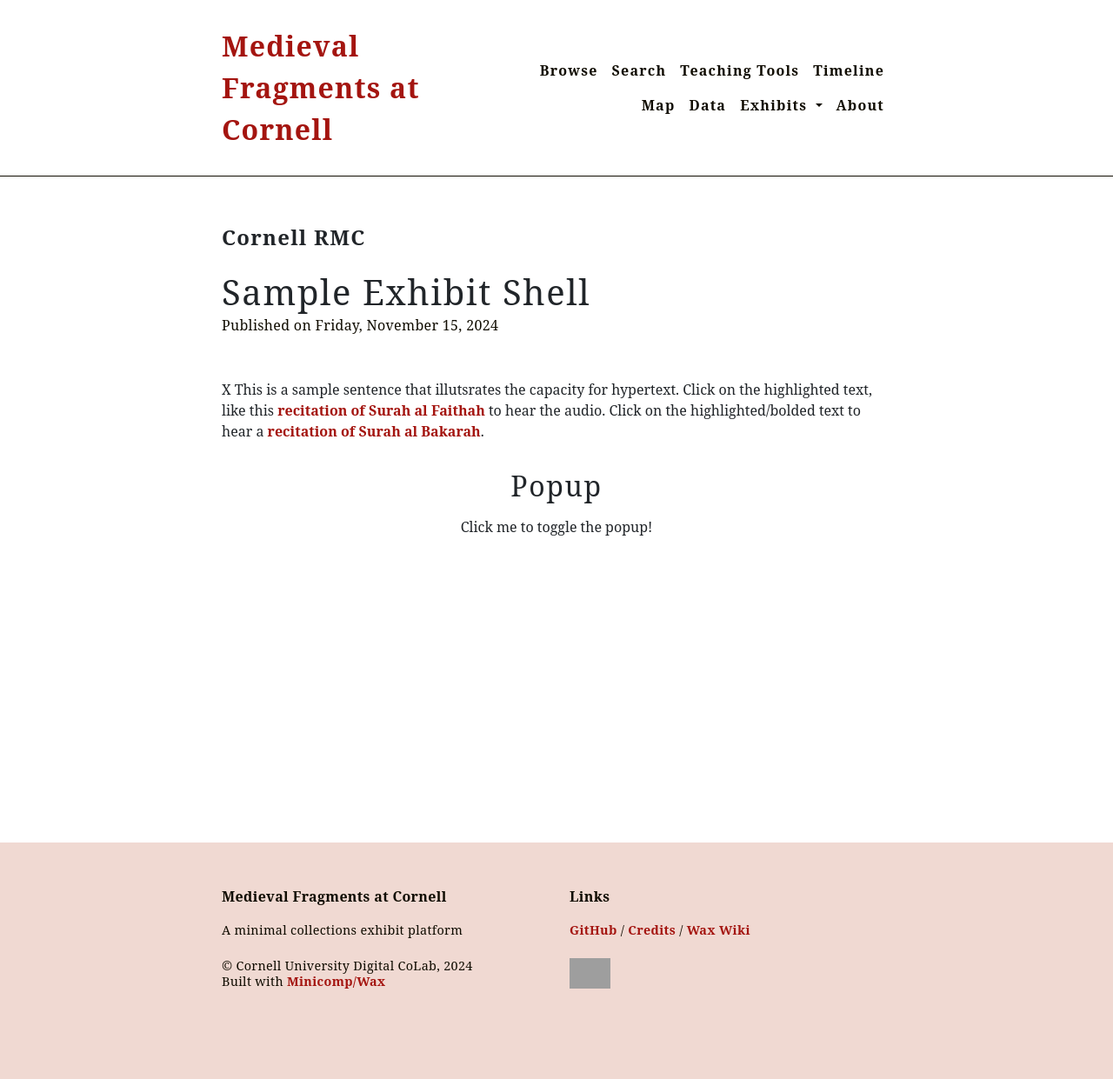
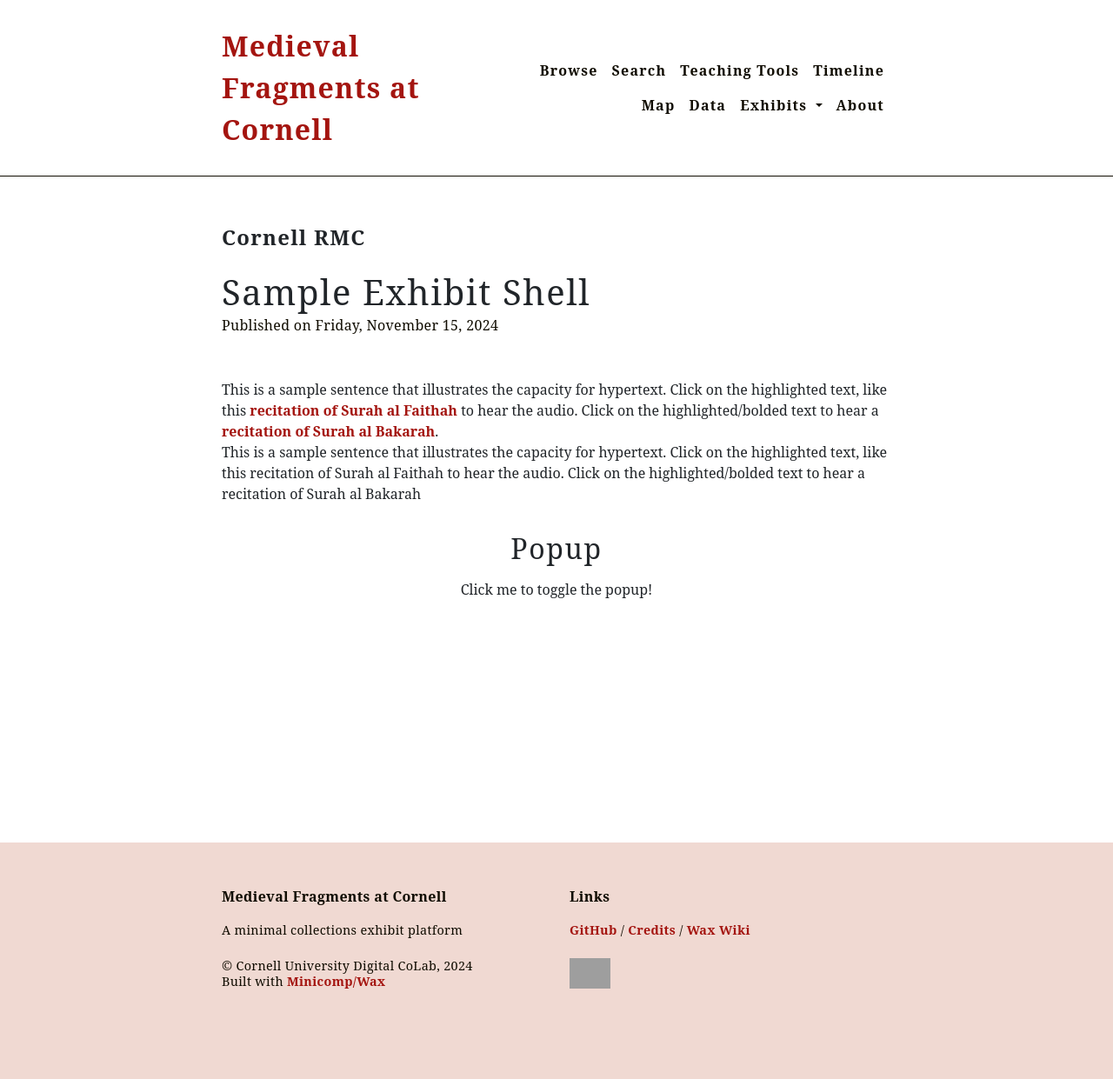
Before and after one commit to kam535/medieval-fragments, a Jekyll site: the page built from _exhibits/c.md, in a window 1280 px wide. Shown: the whole page at 87% size. Built offline with Jekyll 4.4.1, drawn with Linux system fonts in a browser that asks for light colours; some web fonts are replaced.

Commit message:
Update c.md

```diff
--- a/_exhibits/c.md
+++ b/_exhibits/c.md
@@ -64,10 +64,10 @@
 }
 </style>
   </head>
-  <body>
+<body>
 
-X This is a sample sentence that illutsrates the capacity for hypertext. Click on the highlighted text, like this <a href="#" data-audio-src="https://download.quranicaudio.com/quran/abdullaah_3awwaad_al-juhaynee/001.mp3">recitation of Surah al Faithah</a> to hear the audio. Click on the highlighted/bolded text to hear a <a href="#" data-audio-src="https://download.quranicaudio.com/quran/abdullaah_3awwaad_al-juhaynee/002.mp3">recitation of Surah al Bakarah</a>.
-
+<div>
+This is a sample sentence that illustrates the capacity for hypertext. Click on the highlighted text, like this <a href="#" data-audio-src="https://download.quranicaudio.com/quran/abdullaah_3awwaad_al-juhaynee/001.mp3">recitation of Surah al Faithah</a> to hear the audio. Click on the highlighted/bolded text to hear a <a href="#" data-audio-src="https://download.quranicaudio.com/quran/abdullaah_3awwaad_al-juhaynee/002.mp3">recitation of Surah al Bakarah</a>.
  <script>
     const player = new SoundPlayer();
     const elements = document.querySelectorAll('[data-audio-src]');
@@ -79,10 +79,34 @@
       }
     }
   </script>
+</div>
+
+<div>
+<script>
+function playSound(sound) {
+  var song = document.querySelectorAll('[goog-data-audio-src]');
+  song.volume = .25; // setting the volume to 25% because the sound is loud
+  if (song.paused) {  // if song1 is paused
+    song.play();
+  } else {
+    song.pause();
+  }
+}
+</script>
+This is a sample sentence that illustrates the capacity for hypertext. Click on the highlighted text, like this
+<audio id="sound">
+  <source src="https://download.quranicaudio.com/quran/abdullaah_3awwaad_al-juhaynee/001.mp3" type="audio/mp3">
+</audio>
+<text onclick="playSound('sound')">recitation of Surah al Faithah</text>
+to hear the audio. Click on the highlighted/bolded text to hear a
+<audio id="sound2">
+  <source src="https://download.quranicaudio.com/quran/abdullaah_3awwaad_al-juhaynee/002.mp3" type="audio/mp3">
+</audio>
+<text onclick="playSound('sound2')">recitation of Surah al Bakarah</text>
+</div>
+
 <div style="text-align:center">
-
 <h2>Popup</h2>
-
 <div class="popup" onclick="myFunction()">Click me to toggle the popup!
   <span class="popuptext" id="myPopup">
   A Simple Popup!
@@ -96,5 +120,6 @@
   }
 </script>
 </div>
+
 </body>
 </html>
```
